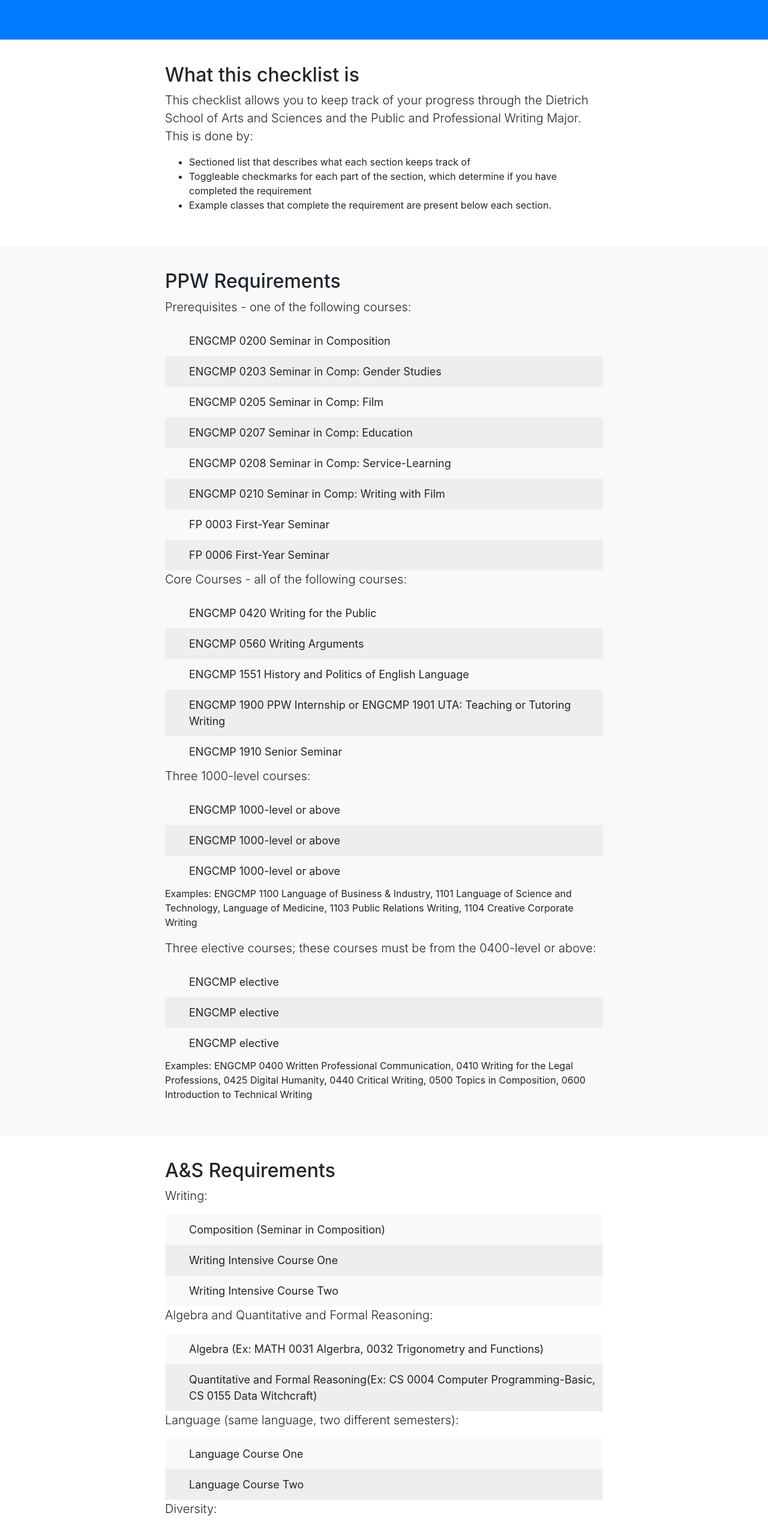
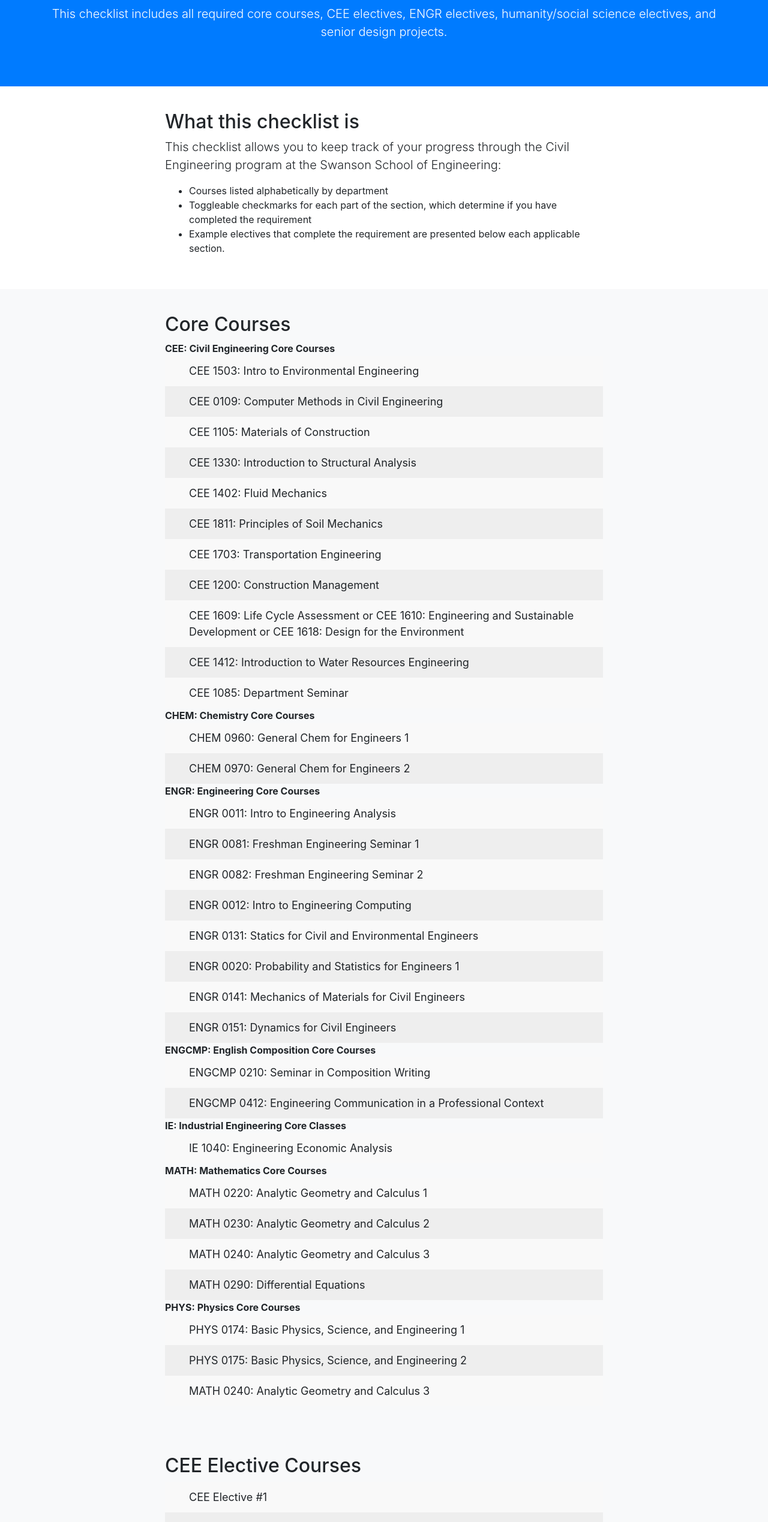
Before and after one commit to shane412/Personal-Catalog, a plain HTML site: page index.html in a window 1280 px wide. Shown: the part 252-2790 px from the top of the page at 60% size. Drawn offline with Linux system fonts and the light colour scheme.

Commit message:
Add files via upload

```diff
--- a/index.html
+++ b/index.html
@@ -139,8 +139,8 @@
 
   <header class="bg-primary text-white">
     <div class="container text-center">
-      <h1>Major Requirements</h1>
-      <p class="lead"> This is the checklist for both Public and Professional Writing and for the A&amp;S Requirements.</p>
+      <h1> Bachelor of Science Degree in Civil Engineering Requirements </h1>
+      <p class="lead"> This checklist includes all required core courses, CEE electives, ENGR electives, humanity/social science electives, and senior design projects. </p>
     </div>
   </header>
 
@@ -149,11 +149,11 @@
       <div class="row">
         <div class="col-lg-8 mx-auto">
           <h2>What this checklist is</h2>
-          <p class="lead">This checklist allows you to keep track of your progress through the Dietrich School of Arts and Sciences and the Public and Professional Writing Major. This is done by:</p>
+          <p class="lead">This checklist allows you to keep track of your progress through the Civil Engineering program at the Swanson School of Engineering:</p>
           <ul>
-            <li>Sectioned list that describes what each section keeps track of</li>
+            <li>Courses listed alphabetically by department </li>
             <li>Toggleable checkmarks for each part of the section, which determine if you have completed the requirement</li>
-            <li>Example classes that complete the requirement are present below each section.</li>
+            <li>Example electives that complete the requirement are presented below each applicable section.</li>
           </ul>
         </div>
       </div>
@@ -182,94 +182,148 @@
     <div class="container">
       <div class="row list">
         <div class="col-lg-8 mx-auto">
-          <h2>PPW Requirements</h2>
-            <p class="lead">Prerequisites - one of the following courses:</p>
+          <h2>Core Courses</h2>
+            <b>CEE: Civil Engineering Core Courses</b>
             <ul id="myUL">
-              <li> ENGCMP 0200 Seminar in Composition </li>
-              <li> ENGCMP 0203 Seminar in Comp: Gender Studies </li>
-              <li> ENGCMP 0205 Seminar in Comp: Film </li>
-              <li> ENGCMP 0207 Seminar in Comp: Education </li>
-              <li> ENGCMP 0208 Seminar in Comp: Service-Learning </li>
-              <li> ENGCMP 0210 Seminar in Comp: Writing with Film </li>
-              <li> FP 0003 First-Year Seminar </li>
-              <li> FP 0006 First-Year Seminar </li>
+              <li> CEE 1503: Intro to Environmental Engineering </li>
+              <li> CEE 0109: Computer Methods in Civil Engineering </li>
+              <li> CEE 1105: Materials of Construction </li>
+              <li> CEE 1330: Introduction to Structural Analysis  </li>
+              <li> CEE 1402: Fluid Mechanics </li>
+              <li> CEE 1811: Principles of Soil Mechanics </li>
+              <li> CEE 1703: Transportation Engineering </li>
+              <li> CEE 1200: Construction Management </li>
+              <li> CEE 1609: Life Cycle Assessment or CEE 1610: Engineering and Sustainable Development or CEE 1618: Design for the Environment </li>
+              <li> CEE 1412: Introduction to Water Resources Engineering </li>
+              <li> CEE 1085: Department Seminar </li>
             </ul>
-            <p class="lead">Core Courses - all of the following courses:</p>
+            <b>CHEM: Chemistry Core Courses</b>
             <ul>
-              <li> ENGCMP 0420 Writing for the Public </li>
-              <li> ENGCMP 0560 Writing Arguments </li>
-              <li> ENGCMP 1551 History and Politics of English Language </li>
-              <li> ENGCMP 1900 PPW Internship or ENGCMP 1901 UTA: Teaching or Tutoring Writing </li>
-              <li> ENGCMP 1910 Senior Seminar </li>
+              <li> CHEM 0960: General Chem for Engineers 1 </li>
+              <li> CHEM 0970: General Chem for Engineers 2 </li>
+           </ul>
+            <b>ENGR: Engineering Core Courses </b>
+            <ul>
+              <li> ENGR 0011: Intro to Engineering Analysis </li>
+              <li> ENGR 0081: Freshman Engineering Seminar 1 </li>
+              <li> ENGR 0082: Freshman Engineering Seminar 2 </li>
+              <li> ENGR 0012: Intro to Engineering Computing </li>
+              <li> ENGR 0131: Statics for Civil and Environmental Engineers </li>
+              <li> ENGR 0020: Probability and Statistics for Engineers 1 </li>
+              <li> ENGR 0141: Mechanics of Materials for Civil Engineers </li>
+              <li> ENGR 0151: Dynamics for Civil Engineers </li>
+              </ul>
+            <b>ENGCMP: English Composition Core Courses </b>
+            <ul>
+              <li> ENGCMP 0210: Seminar in Composition Writing </li>
+              <li> ENGCMP 0412: Engineering Communication in a Professional Context </li>
+
+              </ul>
+
+            <b> IE: Industrial Engineering Core Classes </b>
+            <ul>
+              <li> IE 1040: Engineering Economic Analysis </li>
             </ul>
-            <p class="lead">Three 1000-level courses:</p>
+            <b> MATH: Mathematics Core Courses </b>
             <ul>
-              <li> ENGCMP 1000-level or above </li>
-              <li> ENGCMP 1000-level or above </li>
-              <li> ENGCMP 1000-level or above </li>
-            </ul>
-            <p>Examples: ENGCMP 1100 Language of Business & Industry, 1101 Language of Science and Technology, Language of Medicine, 1103 Public Relations Writing, 1104 Creative Corporate Writing</p>
-            <p class="lead">Three elective courses; these courses must be from the 0400-level or above:</p>
+              <li> MATH 0220: Analytic Geometry and Calculus 1 </li>
+              <li> MATH 0230: Analytic Geometry and Calculus 2 </li>
+              <li> MATH 0240: Analytic Geometry and Calculus 3 </li>
+              <li> MATH 0290: Differential Equations </li>
+             </ul>
+            <b> PHYS: Physics Core Courses </b>
             <ul>
-              <li> ENGCMP elective </li>
-              <li> ENGCMP elective </li>
-              <li> ENGCMP elective </li>
-            </ul>
-            <p>Examples: ENGCMP 0400 Written Professional Communication, 0410 Writing for the Legal Professions, 0425 Digital Humanity, 0440 Critical Writing, 0500 Topics in Composition, 0600 Introduction to Technical Writing</p>
+              <li> PHYS 0174: Basic Physics, Science, and Engineering 1 </li>
+              <li> PHYS 0175: Basic Physics, Science, and Engineering 2  </li>
+              <li> MATH 0240: Analytic Geometry and Calculus 3 </li>
+
+             </ul>
         </div>
       </div>
     </div>
   </section>
 
-  <section id="contact">
+
+ <section id="contact" class="bg-light">
     <div class="container">
       <div class="row list">
         <div class="col-lg-8 mx-auto">
-          <h2>A&amp;S Requirements</h2>
-          <p class="lead">Writing:</p>
+            <h2> CEE Elective Courses </h2>
             <ul>
-                <li> Composition (Seminar in Composition)</li>
-                <li> Writing Intensive Course One</li>
-                <li> Writing Intensive Course Two</li>
-            </ul>
-            <p class="lead">Algebra and Quantitative and Formal Reasoning:</p>
-            <ul>
-                <li> Algebra (Ex: MATH 0031 Algerbra, 0032 Trigonometry and Functions) </li>
-                <li> Quantitative and Formal Reasoning(Ex: CS 0004 Computer Programming-Basic, CS 0155 Data Witchcraft)</li>
-            </ul>
-            <p class="lead">Language (same language, two different semesters):</p>
-            <ul>
-                <li> Language Course One</li>
-                <li> Language Course Two</li>
-            </ul>
-            <p class="lead">Diversity:</p>
-            <ul>
-                <li> Diversity Course</li>
-            </ul>
-            <p>Examples: AFRCNA 0031 Introduction to Africana Studies, ANTH 0768 Human Sexuality in Cross-Cultural Perspective</p>
-            <p class="lead">Division Requirements in Humanities and Arts, Social Sciences, Natural Sciences:</p>
-            <ul>
-                <li> Course in Literature (Ex: ENGLIT 0500 Intro to Crit. Reading)</li>
-                <li> Course in the Arts (Ex: HAA 0010 Introduction to World Art)</li>
-                <li> Course in Creative Work(Ex: COMMRC 0520 Public Speaking)</li>
-                <li> Course in Philosphy or Ethics(Ex: ENGCMP 0425 Digital Humanity)</li>
-                <li> Course in Social Science(Ex: COMMRC 0300 Communication Process</li>
-                <li> Course in Historical Analysis(Ex: HIST 0400 East Asian Civilization to 1800)</li>
-                <li> Course in Natural Science One</li>
-                <li> Course in Natural Science Two</li>
-                <li> Course in Natural Science Three</li>
-            </ul>
-            <p>Examples of Natural Science Courses: GEOL 0040 Physical Geology, NROSCI 0080 Brain and Behavior, ANTH 0630 Forensic Anthropology</p>
-            <p class="lead">Global Awareness and Cultural Understanding:</p>
-            <ul>
-                <li> Course in Global Issues (Ex: HIST 0700 World History)</li>
-                <li> Course in a Specific Geographic Region (Ex: AFRCNA 0127 Introduction to Africa)</li>
-                <li> Course in Cross-Cultural Awareness (Ex:HIST 0500 Colonial Latin America)</li>
-            </ul>
-        </div>
+              <li> CEE Elective #1 </li>
+              <li> CEE Elective #2 </li>
+              <li> CEE Elective #3 </li>
+              <li> CEE Elective #4 </li>
+              <li> CEE Elective #5 </li>
+             </ul>
+            <p> CEE electives include any CEE course that is not already used to satisfy another requiremnt. </p>
+
+     </div>
       </div>
     </div>
   </section>
+
+    <section id="contact" class="bg-light">
+    <div class="container">
+      <div class="row list">
+        <div class="col-lg-8 mx-auto">
+
+             <h2> Hummanity/Social Science Elecives  </h2>
+            <ul>
+              <li> Hummanity/Social Science Elective #1 </li>
+              <li> Hummanity/Social Science Elective #2 </li>
+              <li> Hummanity/Social Science Elective #3 </li>
+              <li> Hummanity/Social Science Elective #4 </li>
+              <li> Hummanity/Social Science Elective #5 </li>
+             </ul>
+            <form action = "https://www.engineering.pitt.edu/approved_elective_old/">
+            <input type = "submit" value="Click here to see approved electives" />
+            </form>
+
+            </div>
+      </div>
+    </div>
+  </section>
+
+    <section id="contact" class="bg-light">
+    <div class="container">
+      <div class="row list">
+        <div class="col-lg-8 mx-auto">
+
+             <h2> ENGR Elective  </h2>
+            <ul>
+              <li> ENGR Elective </li>
+
+             </ul>
+
+            <form action = "List of ENGR electives (1).pdf">
+            <input type = "submit" value="Click here to see approved electives" />
+            </form>
+            </div>
+      </div>
+    </div>
+  </section>
+
+
+    <section id="contact" class="bg-light">
+    <div class="container">
+      <div class="row list">
+        <div class="col-lg-8 mx-auto">
+
+             <h2> Science Elective  </h2>
+            <ul>
+              <li> Science Elective </li>
+
+             </ul>
+
+            <form action = "Science Electives.pdf">
+            <input type = "submit" value="Click here to see approved electives" />
+            </form>
+            </div>
+      </div>
+    </div>
+  </section>
+
 
   <!-- Footer -->
   <footer class="py-5 bg-dark">
@@ -303,7 +357,6 @@
       }, false);
     }
 </script>
-
   <!-- end Function ============================ -->
 </body>
 
```
